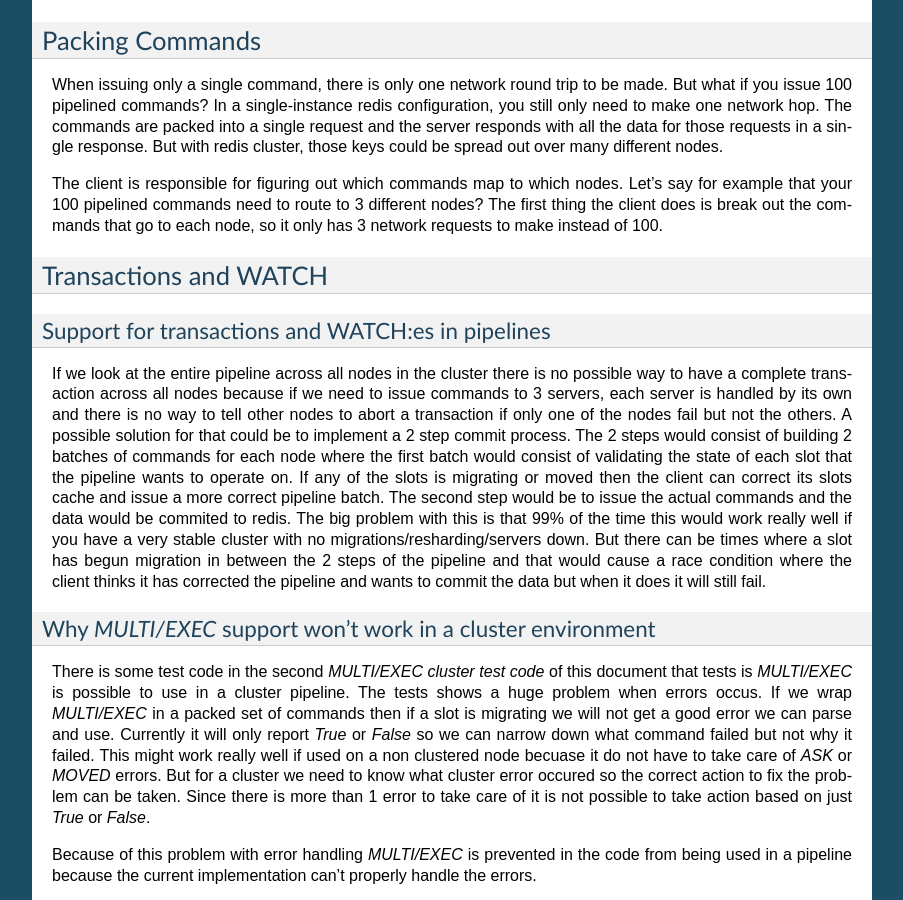
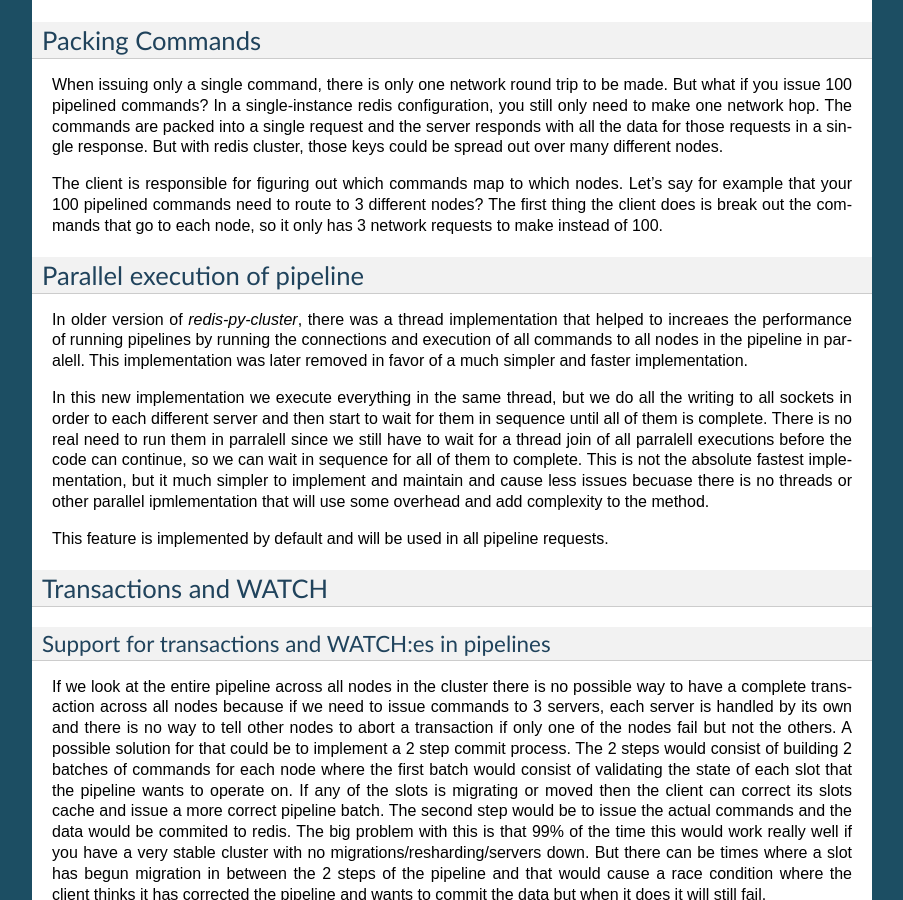
Before and after one commit to Grokzen/redis-py-cluster, a Sphinx documentation site: the page built from docs/pipelines.rst, in a window 1280 px wide and 900 px high, scrolled down 2667 px. Shown: the whole window, without its empty margins (198-1101 px from the left). Built offline with Sphinx 7.4.7, drawn with Linux system fonts in a browser that asks for light colours; some of the changed text lies outside the part shown.

Commit message:
Remove old parallel docs about threaded pipelines and add a updated section about how it is implemented right now. Fixes #250

```diff
--- a/docs/index.rst
+++ b/docs/index.rst
@@ -116,7 +116,6 @@
    commands
    limitations-and-differences
    pipelines
-   threads
    pubsub
    readonly-mode
 
--- a/docs/pipelines.rst
+++ b/docs/pipelines.rst
@@ -71,6 +71,17 @@
 When issuing only a single command, there is only one network round trip to be made. But what if you issue 100 pipelined commands? In a single-instance redis configuration, you still only need to make one network hop. The commands are packed into a single request and the server responds with all the data for those requests in a single response. But with redis cluster, those keys could be spread out over many different nodes.
 
 The client is responsible for figuring out which commands map to which nodes. Let's say for example that your 100 pipelined commands need to route to 3 different nodes? The first thing the client does is break out the commands that go to each node, so it only has 3 network requests to make instead of 100.
+
+
+Parallel execution of pipeline
+------------------------------
+
+In older version of `redis-py-cluster`, there was a thread implementation that helped to increaes the performance of running pipelines by running the connections and execution of all commands to all nodes in the pipeline in paralell. This implementation was later removed in favor of a much simpler and faster implementation.
+
+In this new implementation we execute everything in the same thread, but we do all the writing to all sockets in order to each different server and then start to wait for them in sequence until all of them is complete. There is no real need to run them in parralell since we still have to wait for a thread join of all parralell executions before the code can continue, so we can wait in sequence for all of them to complete. This is not the absolute fastest implementation, but it much simpler to implement and maintain and cause less issues becuase there is no threads or other parallel ipmlementation that will use some overhead and add complexity to the method.
+
+This feature is implemented by default and will be used in all pipeline requests.
+
 
 
 Transactions and WATCH
```
Also changed, not shown: docs/threads.rst (deleted, +0 -57 lines).
